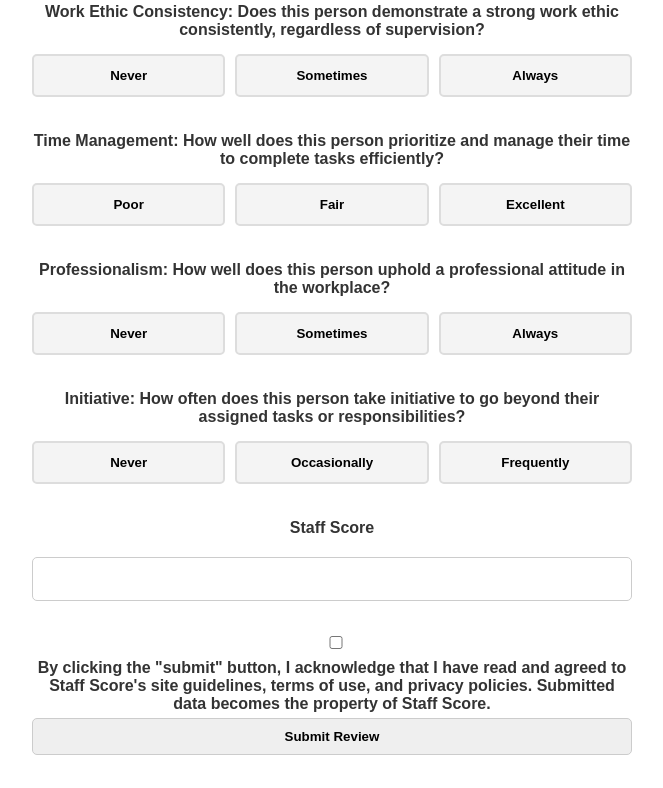
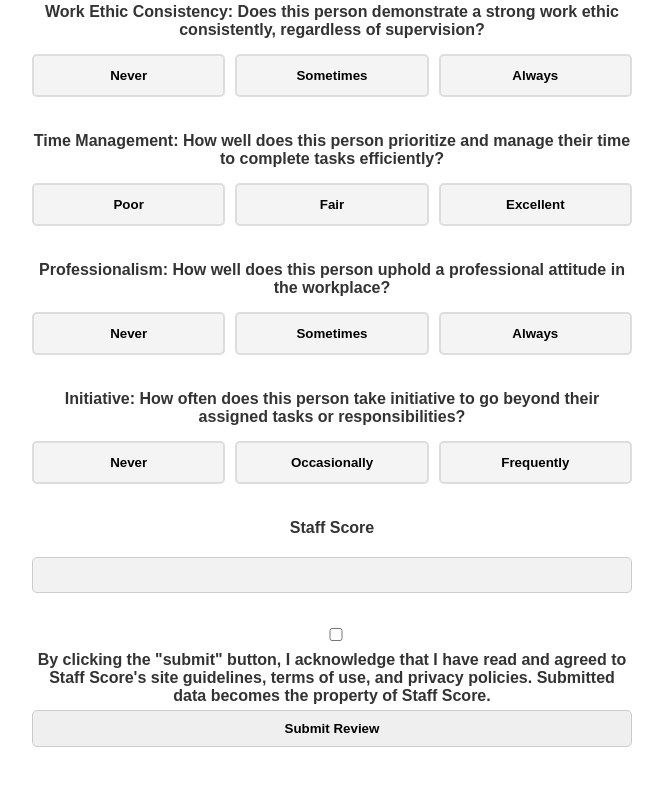
Before and after one commit to kieferiacaruso/Staff-Score, a website: page public/review.html in a window 1280 px wide. Shown: the part 1379-2167 px from the top of the page, without its empty margins (308-971 px from the left). Drawn offline with Linux system fonts and the light colour scheme.

Commit message:
Add files via upload

```diff
--- a/public/review.html
+++ b/public/review.html
@@ -37,12 +37,27 @@
             white-space: nowrap;
         }
 
+        /* Smaller and disabled Staff Score input */
         #staff-score {
             margin-top: 20px;
-            font-size: 1.2em;
-            padding: 10px;
+            font-size: 1em;
+            padding: 8px;
             width: 100%;
             box-sizing: border-box;
+            background-color: #f2f2f2;
+            border: 1px solid #ccc;
+            pointer-events: none; /* Disable clicks */
+        }
+
+        /* Add space between the first/last name and company/position fields */
+        .input-group + .input-group {
+            margin-top: 20px;
+        }
+
+        /* Position terms checkbox below the text */
+        .terms-label {
+            display: block;
+            margin-top: 20px;
         }
     </style>
 </head>
@@ -168,7 +183,7 @@
             <label for="staff-score">Staff Score</label>
             <input type="text" id="staff-score" readonly>
 
-            <label>
+            <label class="terms-label">
                 <input type="checkbox" id="terms" required>
                 By clicking the "submit" button, I acknowledge that I have read and agreed to Staff Score's site guidelines, terms of use, and privacy policies. Submitted data becomes the property of Staff Score.
             </label>
```
